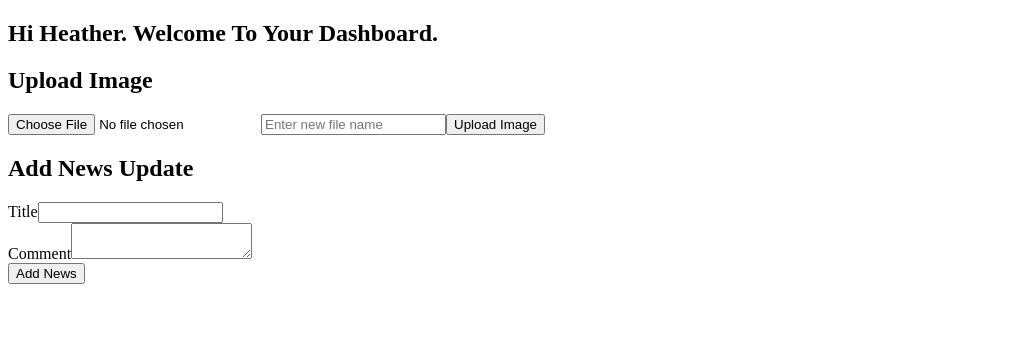
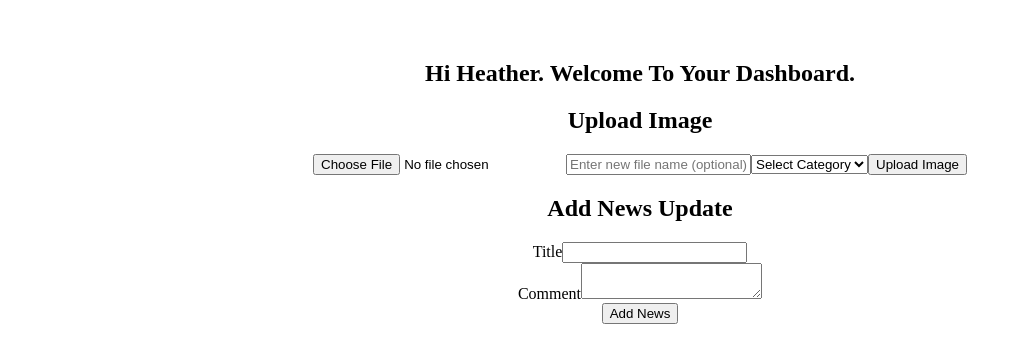
Before and after one commit to sdg877/hj_frontend, a React (Vite) app in the folder frontend/hj/: page /admin in a window 1280 px wide. Shown: the top 362 px of the page, without its empty margins (0-1022 px from the left). Built offline with nearby package versions, Linux system fonts and the light colour scheme; no server answers; sample sign-in values are in the browser's storage.

Commit message:
Basic form styling

```diff
--- a/frontend/hj/src/admin/forms/ImageUpload.jsx
+++ b/frontend/hj/src/admin/forms/ImageUpload.jsx
@@ -1,14 +1,20 @@
 import React, { useState } from "react";
 import { ToastContainer, toast } from "react-toastify";
+import '../../App.css'
 import "react-toastify/dist/ReactToastify.css";
 
 const ImageUpload = () => {
   const [selectedFile, setSelectedFile] = useState(null);
   const [newFileName, setNewFileName] = useState("");
+  const [category, setCategory] = useState("");
   const backendUrl = import.meta.env.VITE_BACKEND_URL;
 
   const handleFileChange = (e) => {
     setSelectedFile(e.target.files[0]);
+  };
+
+  const handleCategoryChange = (e) => {
+    setCategory(e.target.value);
   };
 
   const handleNameChange = (e) => {
@@ -20,6 +26,10 @@ const ImageUpload = () => {
       toast.error("Please select a file first.");
       return;
     }
+    if (!category) {
+      toast.error("Please select a category.");
+      return;
+    }
 
     const token = localStorage.getItem("token");
     if (!token) {
@@ -27,31 +37,33 @@ const ImageUpload = () => {
       return;
     }
 
-    // Get the file extension
     const fileExtension = selectedFile.name.split(".").pop();
     const finalFileName = newFileName
       ? `${newFileName}.${fileExtension}`
-      : selectedFile.name; // Default to original name if no new name is provided
+      : selectedFile.name;
 
-    // Rename the file
-    const renamedFile = new File([selectedFile], finalFileName, { type: selectedFile.type });
+    const renamedFile = new File([selectedFile], finalFileName, {
+      type: selectedFile.type,
+    });
 
     const formData = new FormData();
     formData.append("image", renamedFile);
+    formData.append("category", category);
 
     try {
       const response = await fetch(`${backendUrl}/admin/images`, {
         method: "POST",
         headers: {
-          "Authorization": `Bearer ${token}`,
+          Authorization: `Bearer ${token}`,
         },
         body: formData,
       });
 
       if (response.ok) {
         setSelectedFile(null);
-        setNewFileName(""); // Clear input after success
-        toast.success(`Image uploaded successfully as ${finalFileName}`);
+        setNewFileName("");
+        setCategory("");
+        toast.success("Image uploaded successfully!");
       } else {
         const errorData = await response.json();
         toast.error(errorData.message || "Failed to upload image.");
@@ -62,27 +74,40 @@ const ImageUpload = () => {
   };
 
   return (
-    <div className="max-w-3xl mx-auto p-6 bg-white shadow-lg rounded-lg">
-      <h2 className="text-2xl font-bold mb-4">Upload Image</h2>
+    <div className="image-upload-container">
+      <h2 className="title">Upload Image</h2>
 
       <input
         type="file"
         accept="image/*"
         onChange={handleFileChange}
-        className="w-full p-2 border rounded mt-1"
+        className="file-input"
       />
 
       <input
         type="text"
-        placeholder="Enter new file name"
+        placeholder="Enter new file name (optional)"
         value={newFileName}
         onChange={handleNameChange}
-        className="w-full p-2 border rounded mt-2"
+        className="file-name-input"
       />
+
+      <select
+        value={category}
+        onChange={handleCategoryChange}
+        className="category-select"
+      >
+        <option value="">Select Category</option>
+        <option value="paintings">Paintings</option>
+        <option value="cardsprints">Cards & Prints</option>
+        <option value="sculptures">Sculptures</option>
+        <option value="textiles">Textiles</option>
+        <option value="news">News</option>
+      </select>
 
       <button
         onClick={handleUpload}
-        className="bg-green-600 text-white px-4 py-2 rounded mt-4 hover:bg-green-700"
+        className="upload-button"
       >
         Upload Image
       </button>
```
